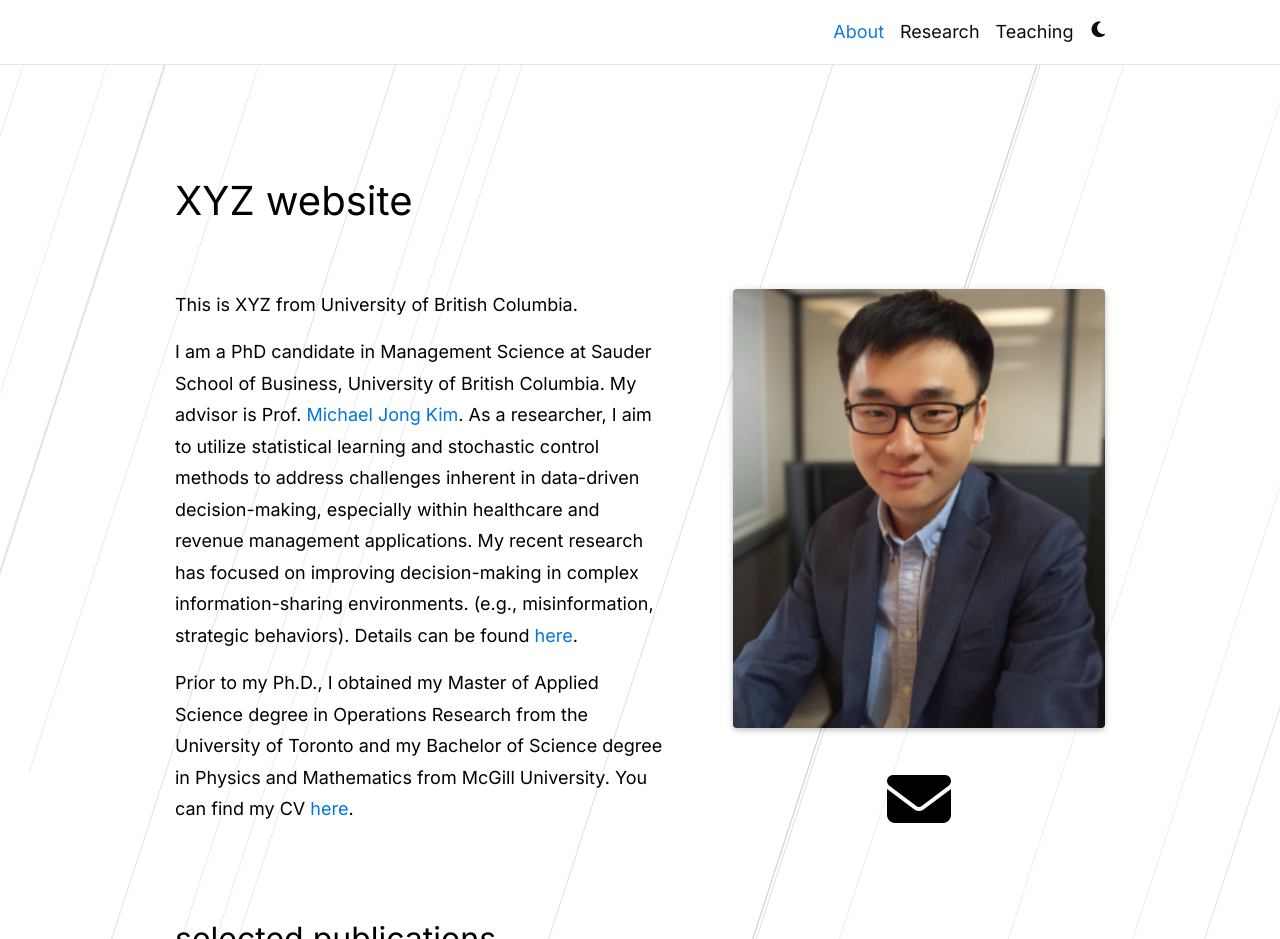
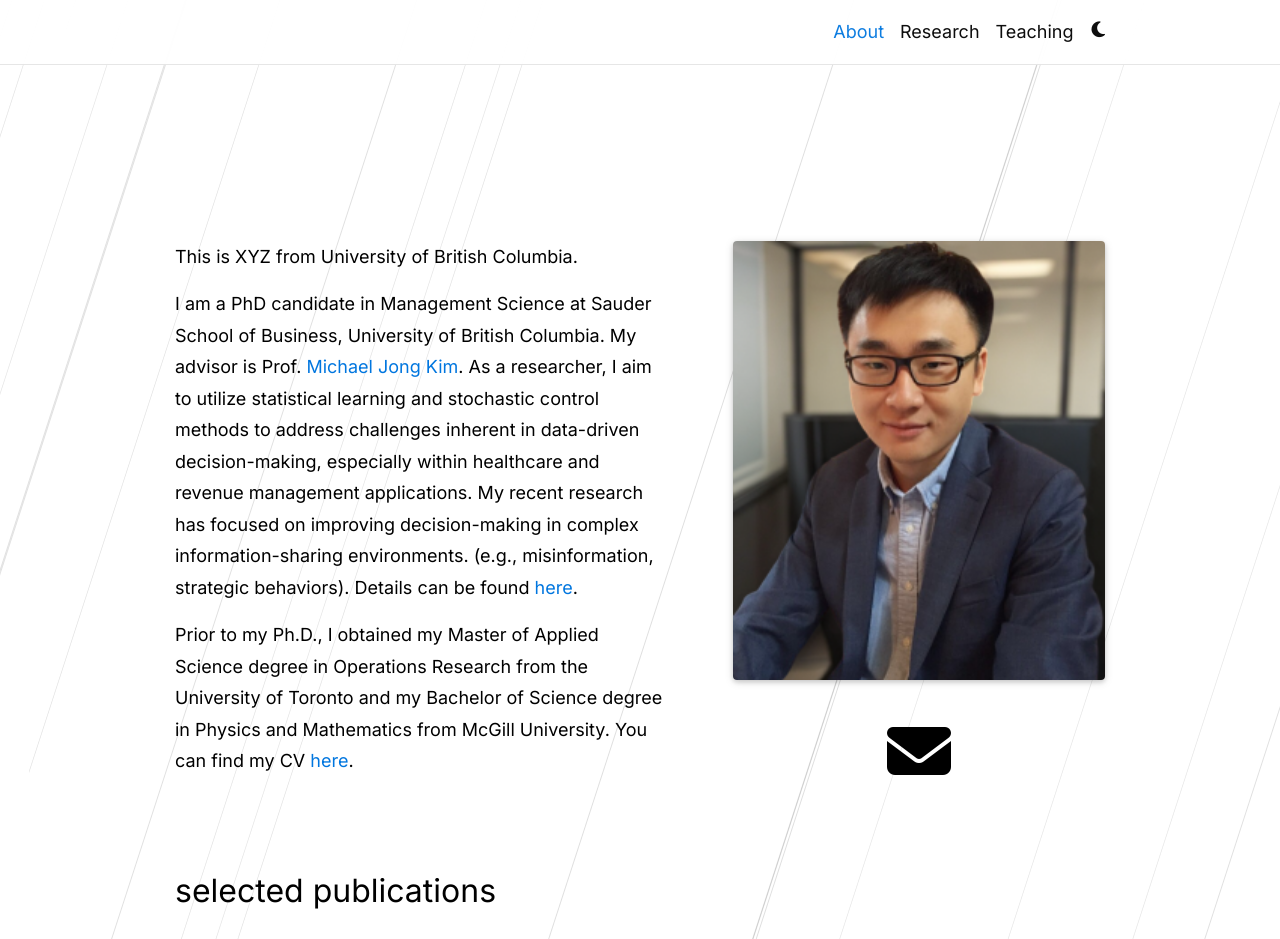
Before and after one commit to xyz2023ca/xyz2023ca.github.io, a Jekyll site: the page built from _pages/about.md, in a window 1280 px wide and 1245 px high, cut to the strip 0-939 px from the top of the window. Built offline with Jekyll 4.4.1, drawn with Linux system fonts in a browser that asks for light colours; full-size pictures stand in for the smaller copies a plugin makes; comment, search, counter and statistics services are not loaded; a style sheet for code colours, icons or effects is not loaded.

Commit message:
Update _config.yml

```diff
--- a/_config.yml
+++ b/_config.yml
@@ -2,7 +2,7 @@
 # Site settings
 # -----------------------------------------------------------------------------
 
-title: XYZ website  # the website title (if blank, full name will be used instead)
+title:    # the website title (if blank, full name will be used instead)
 first_name: Xinyuan
 middle_name: Felix
 last_name: Zhang
```
